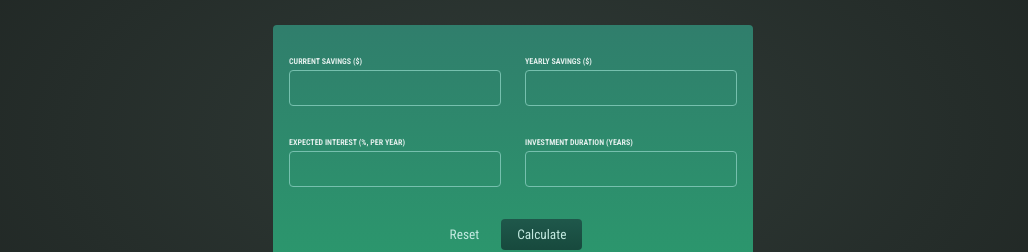
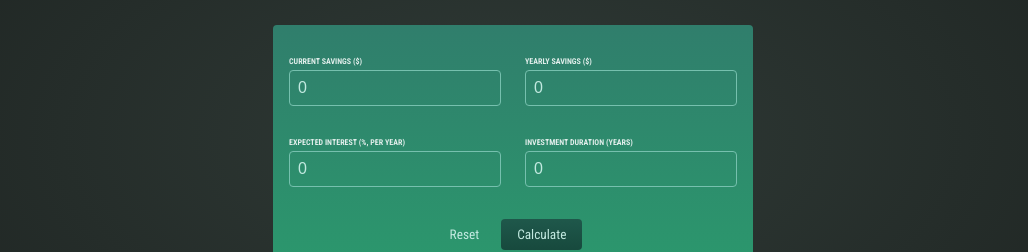
Before and after one commit to bob134552/Investment-calc, a React (Create React App) app: page / in a window 1280 px wide. Shown: the part 201-453 px from the top of the page, without its empty margins (127-1155 px from the left). Built offline with nearby package versions, Linux system fonts and the light colour scheme.

Commit message:
split components, added handlers for inputs

```diff
--- a/package.json
+++ b/package.json
@@ -11,7 +11,6 @@
     "react-scripts": "5.0.1"
   },
   "devDependencies": {
-    "@babel/plugin-transform-private-property-in-object": "^7.22.11",
     "@babel/runtime": "7.13.8",
     "typescript": "4.1.3"
   },
--- a/src/App.js
+++ b/src/App.js
@@ -1,7 +1,6 @@
-import logo from "./assets/investment-calculator-logo.png";
-
 import InvestmentTable from "./components/InvestmentTable/InvestmentTable";
 import InvestmentForm from "./components/InvestmentForm/InvestmentForm";
+import Header from "./components/Header/Header";
 
 function App() {
   const calculateHandler = (userInput) => {
@@ -33,13 +32,8 @@ function App() {
 
   return (
     <div>
-      <header className="header">
-        <img src={logo} alt="logo" />
-        <h1>Investment Calculator</h1>
-      </header>
-
+      <Header />
       <InvestmentForm></InvestmentForm>
-
       {/* Todo: Show below table conditionally (only once result data is available) */}
       {/* Show fallback text if no data is available */}
       <InvestmentTable/>
--- /dev/null
+++ b/src/components/Header/Header.js
@@ -0,0 +1,12 @@
+import logo from "../../assets/investment-calculator-logo.png";
+
+const Header = () => {
+    return (
+        <header className="header">
+            <img src={logo} alt="logo" />
+            <h1>Investment Calculator</h1>
+        </header>
+    )
+};
+
+export default Header;
--- a/src/components/InvestmentForm/InvestmentForm.js
+++ b/src/components/InvestmentForm/InvestmentForm.js
@@ -1,18 +1,52 @@
-import React from "react";
+import { useState, React } from "react";
 
 import './InvestmentForm.css'
 
 const InvestmentForm = (props) => {
+    const [enteredCurrentSavings, setCurrentSavings] = useState('0');
+    const [enteredYearlySavings, setYearlySavings] = useState('0');
+    const [enteredExpectedInterest, setExpectedInterest] = useState('0');
+    const [enteredInvestmentDuration, setInvestmentDuration] = useState('0');
+
+    const currentSavingsInputHandler = e => {
+        setCurrentSavings(e.target.value);
+    };
+
+    const yearlySavingsInputHandler = e => {
+        setYearlySavings(e.target.value);
+    };
+
+    const expectedInterestInputHandler = e => {
+        setExpectedInterest(e.target.value);
+    };
+
+    const investmentDurationInputHandler = e => {
+        setInvestmentDuration(e.target.value);
+    };
+
+    const resetHandler = () => {
+        setCurrentSavings('0');
+        setYearlySavings('0');
+        setExpectedInterest('0');
+        setInvestmentDuration('0');
+    };
+
     return (
         <form className="form">
             <div className="input-group">
                 <p>
                     <label htmlFor="current-savings">Current Savings ($)</label>
-                    <input type="number" id="current-savings" />
+                    <input type="number" id="current-savings"
+                        onChange={currentSavingsInputHandler}
+                        value={enteredCurrentSavings}
+                    />
                 </p>
                 <p>
                     <label htmlFor="yearly-contribution">Yearly Savings ($)</label>
-                    <input type="number" id="yearly-contribution" />
+                    <input type="number" id="yearly-contribution"
+                        onChange={yearlySavingsInputHandler}
+                        value={enteredYearlySavings}
+                    />
                 </p>
             </div>
             <div className="input-group">
@@ -20,15 +54,21 @@ const InvestmentForm = (props) => {
                     <label htmlFor="expected-return">
                         Expected Interest (%, per year)
                     </label>
-                    <input type="number" id="expected-return" />
+                    <input type="number" id="expected-return"
+                        onChange={expectedInterestInputHandler}
+                        value={enteredExpectedInterest}
+                    />
                 </p>
                 <p>
                     <label htmlFor="duration">Investment Duration (years)</label>
-                    <input type="number" id="duration" />
+                    <input type="number" id="duration"
+                        onChange={investmentDurationInputHandler}
+                        value={enteredInvestmentDuration}
+                    />
                 </p>
             </div>
             <p className="actions">
-                <button type="reset" className="buttonAlt">
+                <button onClick={resetHandler} className="buttonAlt">
                     Reset
                 </button>
                 <button type="submit" className="button">
--- a/src/components/InvestmentTable/InvestmentTableBodyItem.js
+++ b/src/components/InvestmentTable/InvestmentTableBodyItem.js
@@ -3,7 +3,7 @@ import React from 'react';
 import './InvestmentTableBodyItem.css'
 
 
-const InvestmentTableBodyItem = () => {
+const InvestmentTableBodyItem = (props) => {
 
     return (
         <tr>
```
Also changed, not shown: src/components/InvestmentTable/InvestmentTable.js (line endings or trailing spaces), 7 other files (tests, documents, lock files or other folders).
